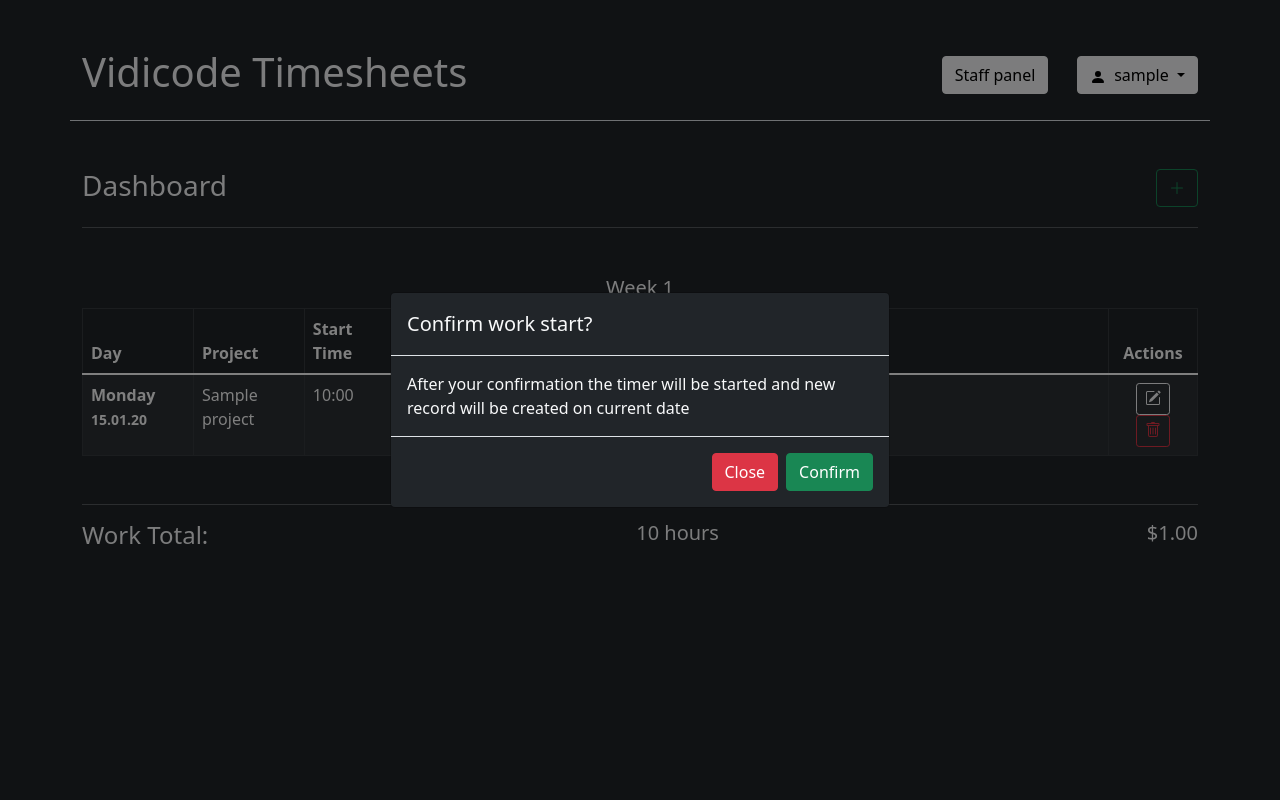
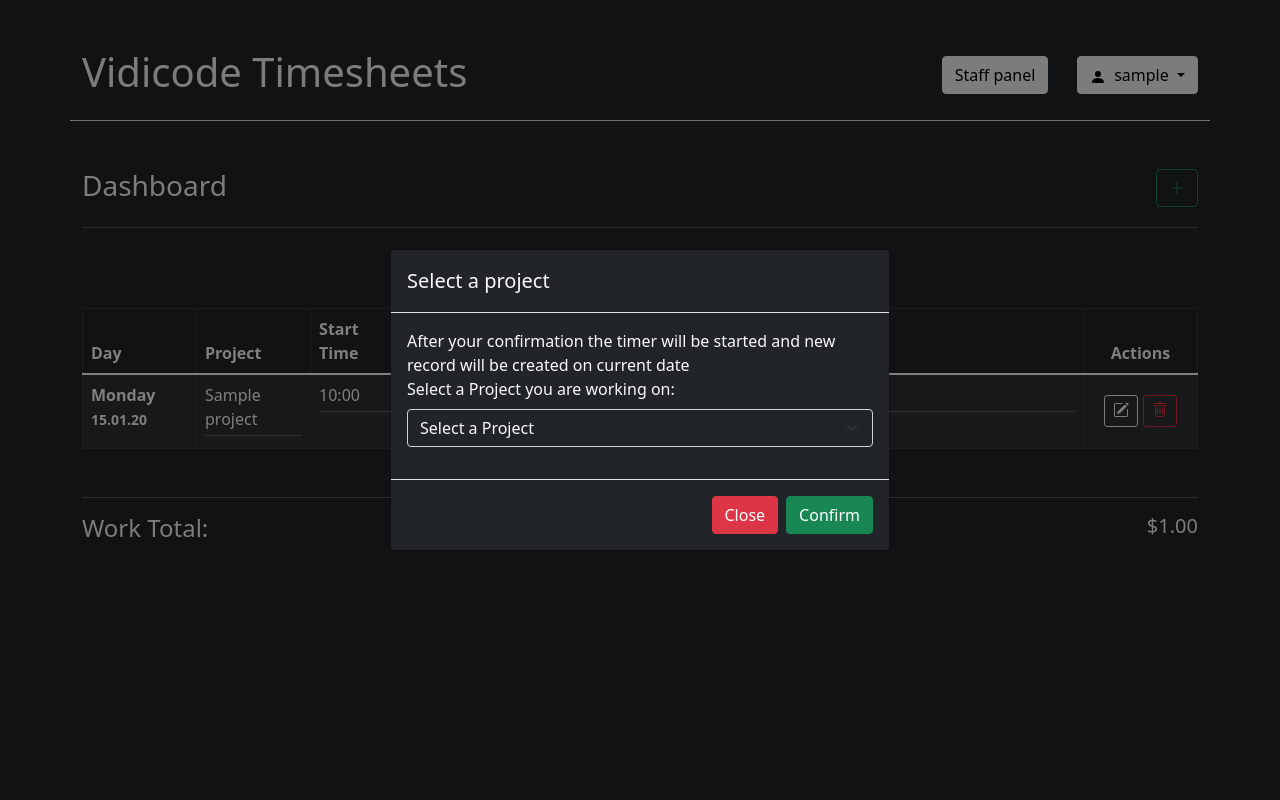
Before and after one commit to k0oda/timesheets-2, a Django app: page /dashboard/ in a window 1280 px wide, after a click that opens the changed part. Run offline with Django 3.2, Linux system fonts and the light colour scheme; a user stored in the database is signed in; data comes from the database, SQL or seed files in the repository; tables that the repository leaves empty hold one stand-in row (values such as "Sample post").

Commit message:
add record edit and project selection on work start add work summary on work stop

```diff
--- a/wwwdj/templates/pages/dashboard.html
+++ b/wwwdj/templates/pages/dashboard.html
@@ -18,17 +18,27 @@ Dashboard | Vidicode Timesheets
 <div class="modal fade" id="startWorkModal" tabindex="-1" aria-labelledby="startWorkModalLabel" aria-hidden="true">
   <div class="modal-dialog modal-dialog-centered">
     <div class="modal-content bg-dark">
+      <form action="{% url 'start_work' %}" method="POST">
+        {% csrf_token %}
         <div class="modal-header">
-        <h5 class="modal-title" id="startWorkModalLabel">Confirm work start?</h5>
+          <h5 class="modal-title" id="startWorkModalLabel">Select a project</h5>
         </div>
         <div class="modal-body">
           After your confirmation the timer will be started
           and new record will be created on current date
+          <label for="project-select" class="form-label">Select a Project you are working on:</label>
+          <select class="form-select bg-dark text-light mb-3" name="project" required>
+            <option value="" selected>Select a Project</option>
+            {% for project in projects %}
+            <option value="{{ project.pk }}">{{ project.name }}</option>
+            {% endfor %}
+          </select>
         </div>
         <div class="modal-footer">
           <button type="button" class="btn btn-danger" data-bs-dismiss="modal">Close</button>
-        <a class="btn btn-success" href="{% url 'start_work' %}">Confirm</a>
+          <button type="submit" class="btn btn-success">Confirm</button>
         </div>
+      </form>
     </div>
   </div>
 </div>
@@ -43,7 +53,7 @@ Dashboard | Vidicode Timesheets
       <th scope="col" style="width: 8%;">Finish Time</th>
       <th scope="col" style="width: 9%;">Total Hours</th>
       <th scope="col" style="width: 7%;">Earnings</th>
-      <th scope="col" style="width: 40%;">Work Summary</th>
+      <th scope="col" style="width: 35%;">Work Summary</th>
       <th scope="col" class="text-center" style="width: 10%;">Actions</th>
     </tr>
   </thead>
@@ -57,29 +67,30 @@ Dashboard | Vidicode Timesheets
       <td>
         {% for record in workday.1 %}
         {{ record.project }}
-        <br>
+        <hr class="my-1">
         {% endfor %}
       </td>
       <td>
         {% for record in workday.1 %}
         {{ record.start_time|date:"G:i" }}
-        <br>
+        <hr class="my-1">
         {% endfor %}
       </td>
       <td>
         {% for record in workday.1 %}
         {% if record.finish_time %}
         {{ record.finish_time|date:"G:i" }}
+        <hr class="my-1">
         {% endif %}
-        <br>
         {% endfor %}
       </td>
       <td>{{ workday.2 }}</td>
       <td>${{ workday.3 }}</td>
       <td>
-        {% for record in workday.4 %}
+        {% for record in workday.1 %}
         {% if record.summary %}
         {{ record.summary }}
+        <hr class="my-1">
         {% endif %}
         {% endfor %}
       </td>
@@ -92,29 +103,33 @@ Dashboard | Vidicode Timesheets
         <div class="modal fade" id="stopWorkModal" tabindex="-1" aria-labelledby="stopWorkModalLabel" aria-hidden="true">
           <div class="modal-dialog modal-dialog-centered text-start">
             <div class="modal-content bg-dark">
+              <form action="{% url 'stop_work' workday.1.last.id %}" method="POST">
+                {% csrf_token %}
                 <div class="modal-header">
-                <h5 class="modal-title" id="stopWorkModalLabel">Confirm work stop?</h5>
+                  <h5 class="modal-title" id="stopWorkModalLabel">Enter work summary</h5>
                 </div>
                 <div class="modal-body">
                   After your confirmation the timer will be stopped
                   and time of finish will be recorded, total hours and earnings also will be counted and recorded
+                  <textarea name="summary" class="form-control bg-dark text-white mt-2" cols="30" rows="10" placeholder="Feature: Summary" required></textarea>
                 </div>
                 <div class="modal-footer">
                   <button type="button" class="btn btn-danger" data-bs-dismiss="modal">Close</button>
-                <a class="btn btn-success" href="{% url 'stop_work' workday.1.last.id %}">Confirm</a>
+                  <button type="submit" class="btn btn-success">Confirm</button>
                 </div>
+              </form>
             </div>
           </div>
         </div>
         {% endif %}
-        <button class="btn btn-sm btn-outline-light" data-bs-toggle="modal" data-bs-target="#editWorkModal_{{ workday.0.pk }}">
+        <button class="btn btn-sm btn-outline-light" data-bs-toggle="modal" data-bs-target="#selectRecordEditModal_{{ workday.0.pk }}">
           <svg class="bi mb-1" fill="currentColor" width="16" height="16"><use xlink:href="#pencil-square"></use></svg>
         </button>
-        <div class="modal fade" id="editWorkModal_{{ workday.0.pk }}" tabindex="-1" aria-labelledby="editWorkModalLabel_{{ workday.0.pk }}" aria-hidden="true">
+        <div class="modal fade" id="selectRecordEditModal_{{ workday.0.pk }}" tabindex="-1" aria-labelledby="selectRecordEditModalLabel_{{ workday.0.pk }}" aria-hidden="true">
           <div class="modal-dialog modal-dialog-centered text-start">
             <div class="modal-content bg-dark">
               <div class="modal-header">
-                <h5 class="modal-title" id="editWorkModalLabel_{{ workday.0.pk }}">Confirm work stop?</h5>
+                <h5 class="modal-title" id="selectRecordEditModalLabel_{{ workday.0.pk }}">Select an record to edit</h5>
               </div>
               <div class="modal-body">
                 Select an record to edit
@@ -130,11 +145,40 @@ Dashboard | Vidicode Timesheets
               </div>
               <div class="modal-footer">
                 <button type="button" class="btn btn-danger" data-bs-dismiss="modal">Close</button>
-                <a class="btn btn-success" href="#">Confirm</a>
+                <button type="button" class="btn btn-success confirmRecordSelect">Confirm</button>
               </div>
             </div>
           </div>
         </div>
+        {% for record in workday.1 %}
+        <div class="modal fade" id="editRecordModal_{{ record.pk }}" tabindex="-1" aria-labelledby="editRecordModalLabel_{{ record.pk }}" aria-hidden="true">
+          <div class="modal-dialog modal-dialog-centered text-start">
+            <div class="modal-content bg-dark">
+              <form action="{% url 'edit_record' record.pk %}" method="POST">
+                {% csrf_token %}
+                <div class="modal-header">
+                  <h5 class="modal-title" id="editRecordModalLabel_{{ record.pk }}">Edit record</h5>
+                </div>
+                <div class="modal-body">
+                  <label for="project-select" class="form-label">Select a Project for this Record:</label>
+                  <select class="form-select bg-dark text-light mb-3" name="project" required>
+                    <option value="" selected>Select a Project</option>
+                    {% for project in projects %}
+                    <option value="{{ project.pk }}" {% if record.project.pk == project.pk %}selected{% endif %}>{{ project.name }}</option>
+                    {% endfor %}
+                  </select>
+                  <label for="summary" class="form-label">Work summary:</label>
+                  <textarea name="summary" id="summary" class="form-control bg-dark text-white" cols="30" rows="10" placeholder="Feature: Summary" required>{{ record.summary }}</textarea>
+                </div>
+                <div class="modal-footer">
+                  <button type="button" class="btn btn-danger" data-bs-dismiss="modal">Close</button>
+                  <button type="submit" class="btn btn-success">Confirm</button>
+                </div>
+              </form>
+            </div>
+          </div>
+        </div>
+        {% endfor %}
         <button class="btn btn-sm btn-outline-danger" data-bs-toggle="modal" data-bs-target="#deleteRecordModal_{{ workday.0.pk }}">
           <svg class="bi mb-1" fill="currentColor" width="16" height="16"><use xlink:href="#trash"></use></svg>
         </button>
@@ -329,6 +373,13 @@ Dashboard | Vidicode Timesheets
       var selectedId = select.val();
       window.location.href = '/delete_work/' + selectedId + '/';
     });
+    $('.confirmRecordSelect').click(function() {
+      var select = $(this).parent().prev().children('.form-select');
+      var selectedId = select.val();
+      console.log('editWorkModal_' + selectedId);
+      $(this).parent().parent().parent().parent().modal('hide')
+      $('#editRecordModal_' + selectedId).modal('toggle');
+    });
   })
 </script>
 {% endblock scripts %}
--- a/wwwdj/urls.py
+++ b/wwwdj/urls.py
@@ -30,6 +30,7 @@ urlpatterns = [
     path("dashboard/", views.dashboard, name="dashboard"),
     path("start_work/", views.start_work, name="start_work"),
     path("stop_work/<int:record_id>/", views.stop_work, name="stop_work"),
+    path("edit_record/<int:record_id>/", views.edit_record, name="edit_record"),
     path("delete_work/<int:record_id>/", views.delete_work, name="delete_work"),
 
     # Staff
--- a/wwwdj/views.py
+++ b/wwwdj/views.py
@@ -108,39 +108,58 @@ def index(request):
 
 @login_required
 def start_work(request):
-    current_datetime = datetime.datetime.today()
-    session = models.WorkSession.objects.get(starting_date__lte=current_datetime.date(), finish_date__gte=current_datetime.date())
-    workday = models.WorkDay.objects.filter(date=current_datetime.date())
-    if workday:
-        workday = workday[0]
-    else:
-        workday = models.WorkDay.objects.create(
-            day_of_week=current_datetime.weekday(),
-            date=current_datetime.date(),
-            session=session,
+    if request.method == "POST":
+        current_datetime = datetime.datetime.today()
+        session = models.WorkSession.objects.get(starting_date__lte=current_datetime.date(), finish_date__gte=current_datetime.date())
+        workday = models.WorkDay.objects.filter(date=current_datetime.date())
+        if workday:
+            workday = workday[0]
+        else:
+            workday = models.WorkDay.objects.create(
+                day_of_week=current_datetime.weekday(),
+                date=current_datetime.date(),
+                session=session,
+            )
+            workday.save()
+        project = models.Project.objects.get(pk=request.POST.get("project"))
+        record = models.Record.objects.create(
+            worker=request.user,
+            project=project,
+            workday=workday,
+            start_time=current_datetime.time(),
         )
-        workday.save()
-    record = models.Record.objects.create(
-        worker=request.user,
-        workday=workday,
-        start_time=current_datetime.time(),
-    )
-    record.save()
+        record.save()
     return redirect("dashboard")
 
 
 @login_required
 def stop_work(request, record_id):
-    current_datetime = datetime.datetime.today()
-    record = models.Record.objects.get(
-        id=record_id,
-        worker=request.user,
-    )
-    record.finish_time = current_datetime.time()
-    record.total_hours = current_datetime.time().hour - record.start_time.hour
-    record.earnings = record.total_hours * (record.worker.hour_rate + record.project.hour_rate_increase)
-    record.stopped = True
-    record.save()
+    if request.method == "POST":
+        current_datetime = datetime.datetime.today()
+        record = models.Record.objects.get(
+            id=record_id,
+            worker=request.user,
+        )
+        record.finish_time = current_datetime.time()
+        record.total_hours = current_datetime.time().hour - record.start_time.hour
+        record.earnings = record.total_hours * (record.worker.hour_rate + record.project.hour_rate_increase)
+        summary = request.POST.get("summary")
+        record.summary = summary
+        record.stopped = True
+        record.save()
+    return redirect("dashboard")
+
+
+@login_required
+def edit_record(request, record_id):
+    if request.method == "POST":
+        record = models.Record.objects.get(
+            id=record_id,
+            worker=request.user,
+        )
+        record.project = models.Project.objects.get(pk=request.POST.get("project"))
+        record.summary = request.POST.get("summary")
+        record.save()
     return redirect("dashboard")
 
 
@@ -173,12 +192,14 @@ def dashboard(request):
                 finish_date=latest_session.finish_date + datetime.timedelta(days=14)
             )
         session.save()
+    projects = models.Project.objects.all()
     workdays, work_total_hours, work_total_earnings = get_work_timesheet(session, request.user)
     return render(
         request,
         "pages/dashboard.html",
         {
             "session": session,
+            "projects": projects,
             "workdays": workdays,
             "total_hours": work_total_hours,
             "total_earnings": work_total_earnings,
```
Lines whose indentation alone changed are shown as unchanged.
